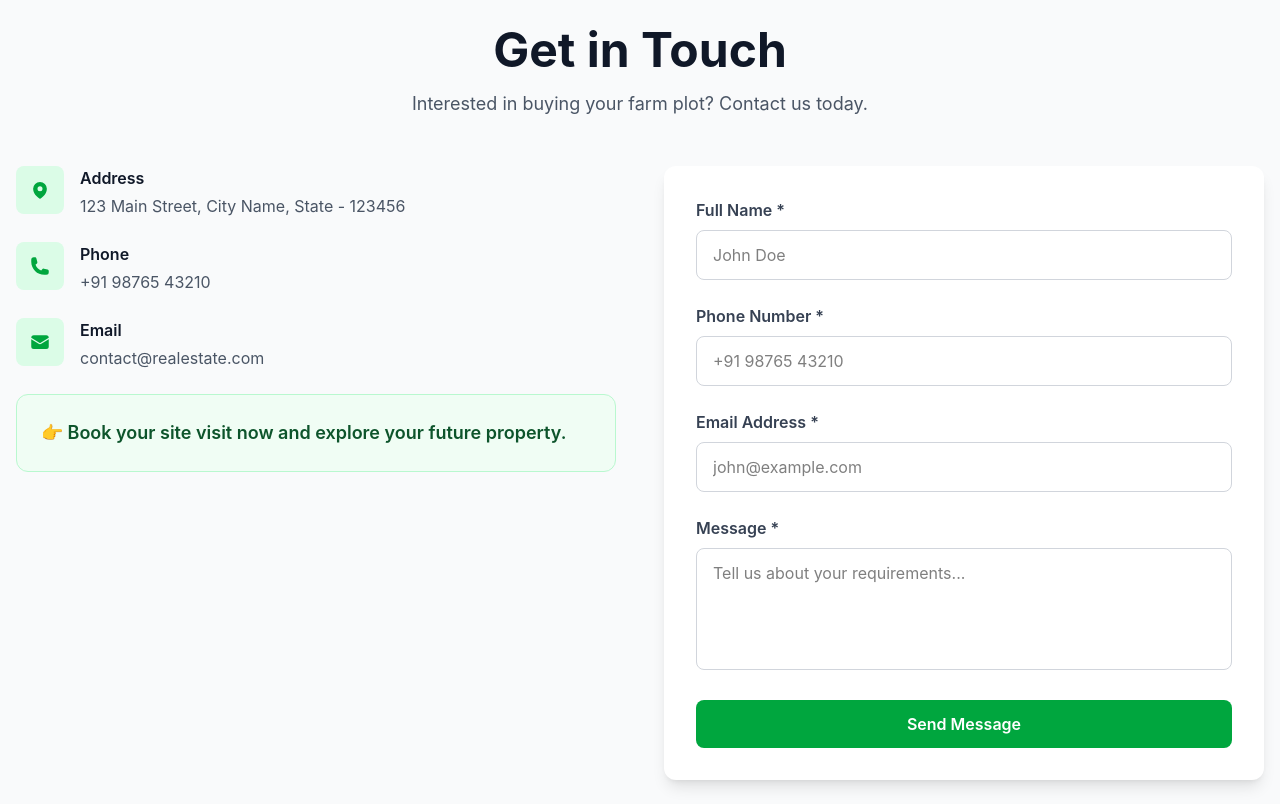
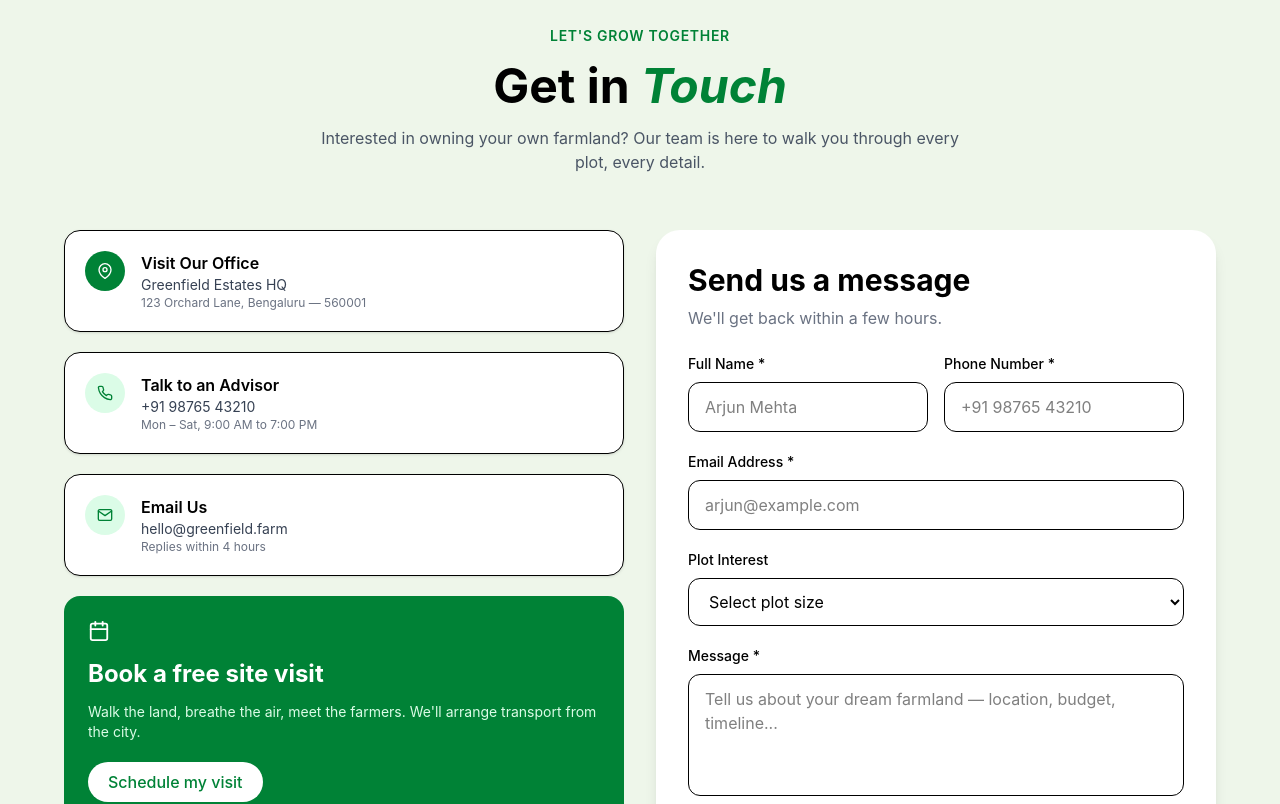
Before and after one commit to scrollfuel-digital/KoseliProject, a React (Vite) app: page / in a window 1280 px wide. Shown: the part 2800-3604 px from the top of the page. Built offline with nearby package versions, Linux system fonts and the light colour scheme.

Commit message:
get in touch

```diff
--- a/src/components/ContactSection.jsx
+++ b/src/components/ContactSection.jsx
@@ -1,141 +1,216 @@
-import { useState } from 'react'
-import { HiPhone, HiEnvelope, HiMapPin } from 'react-icons/hi2'
+import {
+  FiMapPin,
+  FiPhone,
+  FiMail,
+  FiCalendar,
+  FiSend,
+} from "react-icons/fi";
 
 export default function ContactSection() {
-  const [formData, setFormData] = useState({
-    name: '',
-    phone: '',
-    email: '',
-    message: ''
-  })
+  return (
+    <section className="bg-[#eef6ea] py-20 px-4">
+      <div className="max-w-6xl mx-auto">
 
-  const handleChange = (e) => {
-    setFormData({ ...formData, [e.target.name]: e.target.value })
-  }
+        {/* Heading */}
+        <div className="text-center mb-14">
+          <p className="text-green-700 font-semibold text-sm uppercase tracking-wider">
+            Let's Grow Together
+          </p>
 
-  const handleSubmit = (e) => {
-    e.preventDefault()
-    alert('Form submitted! We will contact you soon.')
-    setFormData({ name: '', phone: '', email: '', message: '' })
-  }
+          <h2 className="text-5xl font-bold mt-4">
+            Get in <span className="text-green-700 italic">Touch</span>
+          </h2>
 
-  return (
-    <section className="py-20 px-4 bg-gray-50">
-      <div className="max-w-7xl mx-auto">
-        <div className="text-center mb-12">
-          <h2 className="text-4xl md:text-5xl font-bold text-gray-900 mb-4">
-            Get in Touch
-          </h2>
-          <p className="text-lg text-gray-600">
-            Interested in buying your farm plot? Contact us today.
+          <p className="text-gray-600 mt-4 max-w-2xl mx-auto">
+            Interested in owning your own farmland? Our team is here to walk
+            you through every plot, every detail.
           </p>
         </div>
 
-        <div className="grid grid-cols-1 lg:grid-cols-2 gap-12">
-          {/* Contact Info */}
-          <div className="space-y-6">
-            <div className="flex items-start space-x-4">
-              <div className="w-12 h-12 bg-green-100 rounded-lg flex items-center justify-center flex-shrink-0">
-                <HiMapPin className="text-green-600 text-xl" />
+        {/* Main Content */}
+        <div className="grid md:grid-cols-2 gap-8">
+
+          {/* Left Side */}
+          <div className="space-y-5">
+
+            {/* Office */}
+            <div className="bg-white rounded-2xl p-5 shadow border">
+              <div className="flex items-start gap-4">
+                <div className="bg-green-700 text-white p-3 rounded-full">
+                  <FiMapPin />
                 </div>
+
                 <div>
-                <h3 className="font-semibold text-gray-900 mb-1">Address</h3>
-                <p className="text-gray-600">123 Main Street, City Name, State - 123456</p>
+                  <h3 className="font-semibold">Visit Our Office</h3>
+                  <p className="text-gray-700 text-sm">
+                    Greenfield Estates HQ
+                  </p>
+                  <p className="text-gray-500 text-xs">
+                    123 Orchard Lane, Bengaluru — 560001
+                  </p>
+                </div>
               </div>
             </div>
 
-            <div className="flex items-start space-x-4">
-              <div className="w-12 h-12 bg-green-100 rounded-lg flex items-center justify-center flex-shrink-0">
-                <HiPhone className="text-green-600 text-xl" />
+            {/* Phone */}
+            <div className="bg-white rounded-2xl p-5 shadow border">
+              <div className="flex items-start gap-4">
+                <div className="bg-green-100 text-green-700 p-3 rounded-full">
+                  <FiPhone />
                 </div>
+
                 <div>
-                <h3 className="font-semibold text-gray-900 mb-1">Phone</h3>
-                <p className="text-gray-600">+91 98765 43210</p>
+                  <h3 className="font-semibold">Talk to an Advisor</h3>
+                  <p className="text-gray-700 text-sm">
+                    +91 98765 43210
+                  </p>
+                  <p className="text-gray-500 text-xs">
+                    Mon – Sat, 9:00 AM to 7:00 PM
+                  </p>
+                </div>
               </div>
             </div>
 
-            <div className="flex items-start space-x-4">
-              <div className="w-12 h-12 bg-green-100 rounded-lg flex items-center justify-center flex-shrink-0">
-                <HiEnvelope className="text-green-600 text-xl" />
+            {/* Email */}
+            <div className="bg-white rounded-2xl p-5 shadow border">
+              <div className="flex items-start gap-4">
+                <div className="bg-green-100 text-green-700 p-3 rounded-full">
+                  <FiMail />
                 </div>
+
                 <div>
-                <h3 className="font-semibold text-gray-900 mb-1">Email</h3>
-                <p className="text-gray-600">contact@realestate.com</p>
+                  <h3 className="font-semibold">Email Us</h3>
+                  <p className="text-gray-700 text-sm">
+                    hello@greenfield.farm
+                  </p>
+                  <p className="text-gray-500 text-xs">
+                    Replies within 4 hours
+                  </p>
+                </div>
               </div>
             </div>
 
-            <div className="bg-green-50 p-6 rounded-xl border border-green-200">
-              <p className="text-green-900 font-semibold text-lg">
-                👉 Book your site visit now and explore your future property.
+            {/* Site Visit Card */}
+            <div className="bg-green-700 text-white rounded-2xl p-6">
+              <FiCalendar size={22} />
+
+              <h3 className="text-2xl font-bold mt-4">
+                Book a free site visit
+              </h3>
+
+              <p className="mt-3 text-green-100 text-sm">
+                Walk the land, breathe the air, meet the farmers.
+                We'll arrange transport from the city.
+              </p>
+
+              <button className="mt-5 bg-white text-green-700 px-5 py-2 rounded-full font-medium hover:bg-gray-100">
+                Schedule my visit
+              </button>
+            </div>
+
+            <p className="text-xs text-gray-500">
+              ✓ RERA registered • Clear titles • Zero brokerage
             </p>
           </div>
-          </div>
 
-          {/* Contact Form */}
-          <div className="bg-white p-8 rounded-xl shadow-lg">
-            <form onSubmit={handleSubmit} className="space-y-6">
+          {/* Right Side Form */}
+          <div className="bg-white rounded-3xl p-8 shadow-lg">
+            <h3 className="text-3xl font-bold">
+              Send us a message
+            </h3>
+
+            <p className="text-gray-500 mt-2 mb-6">
+              We'll get back within a few hours.
+            </p>
+
+            <form className="space-y-5">
+
+              {/* Name & Phone */}
+              <div className="grid md:grid-cols-2 gap-4">
                 <div>
-                <label className="block text-gray-700 font-semibold mb-2">Full Name *</label>
+                  <label className="block mb-2 font-medium text-sm">
+                    Full Name *
+                  </label>
+
                   <input
                     type="text"
-                  name="name"
-                  value={formData.name}
-                  onChange={handleChange}
-                  required
-                  className="w-full px-4 py-3 border border-gray-300 rounded-lg focus:border-green-600 focus:outline-none"
-                  placeholder="John Doe"
+                    placeholder="Arjun Mehta"
+                    className="w-full border rounded-xl px-4 py-3 outline-none focus:border-green-600"
                   />
                 </div>
 
                 <div>
-                <label className="block text-gray-700 font-semibold mb-2">Phone Number *</label>
+                  <label className="block mb-2 font-medium text-sm">
+                    Phone Number *
+                  </label>
+
                   <input
-                  type="tel"
-                  name="phone"
-                  value={formData.phone}
-                  onChange={handleChange}
-                  required
-                  className="w-full px-4 py-3 border border-gray-300 rounded-lg focus:border-green-600 focus:outline-none"
+                    type="text"
                     placeholder="+91 98765 43210"
+                    className="w-full border rounded-xl px-4 py-3 outline-none focus:border-green-600"
+                  />
+                </div>
+              </div>
+
+              {/* Email */}
+              <div>
+                <label className="block mb-2 font-medium text-sm">
+                  Email Address *
+                </label>
+
+                <input
+                  type="email"
+                  placeholder="arjun@example.com"
+                  className="w-full border rounded-xl px-4 py-3 outline-none focus:border-green-600"
                 />
               </div>
 
+              {/* Select */}
               <div>
-                <label className="block text-gray-700 font-semibold mb-2">Email Address *</label>
-                <input
-                  type="email"
-                  name="email"
-                  value={formData.email}
-                  onChange={handleChange}
-                  required
-                  className="w-full px-4 py-3 border border-gray-300 rounded-lg focus:border-green-600 focus:outline-none"
-                  placeholder="john@example.com"
-                />
+                <label className="block mb-2 font-medium text-sm">
+                  Plot Interest
+                </label>
+
+                <select className="w-full border rounded-xl px-4 py-3 outline-none focus:border-green-600">
+                  <option>Select plot size</option>
+                  <option>1000 Sq Ft</option>
+                  <option>2000 Sq Ft</option>
+                  <option>5000 Sq Ft</option>
+                  <option>1 Acre</option>
+                </select>
               </div>
 
+              {/* Message */}
               <div>
-                <label className="block text-gray-700 font-semibold mb-2">Message *</label>
+                <label className="block mb-2 font-medium text-sm">
+                  Message *
+                </label>
+
                 <textarea
-                  name="message"
-                  value={formData.message}
-                  onChange={handleChange}
-                  required
                   rows="4"
-                  className="w-full px-4 py-3 border border-gray-300 rounded-lg focus:border-green-600 focus:outline-none resize-none"
-                  placeholder="Tell us about your requirements..."
+                  placeholder="Tell us about your dream farmland — location, budget, timeline..."
+                  className="w-full border rounded-xl px-4 py-3 outline-none resize-none focus:border-green-600"
                 ></textarea>
               </div>
 
+              {/* Submit */}
               <button
                 type="submit"
-                className="w-full bg-green-600 hover:bg-green-700 text-white py-3 rounded-lg font-semibold transition"
+                className="w-full bg-green-700 hover:bg-green-800 text-white py-3 rounded-xl flex items-center justify-center gap-2 font-medium"
               >
                 Send Message
+                <FiSend />
               </button>
+
+              <p className="text-center text-xs text-gray-500">
+                By submitting, you agree to our friendly privacy practices.
+                No spam — promise.
+              </p>
             </form>
           </div>
+
         </div>
       </div>
     </section>
-  )
+  );
 }
```
Lines whose indentation alone changed are shown as unchanged.
